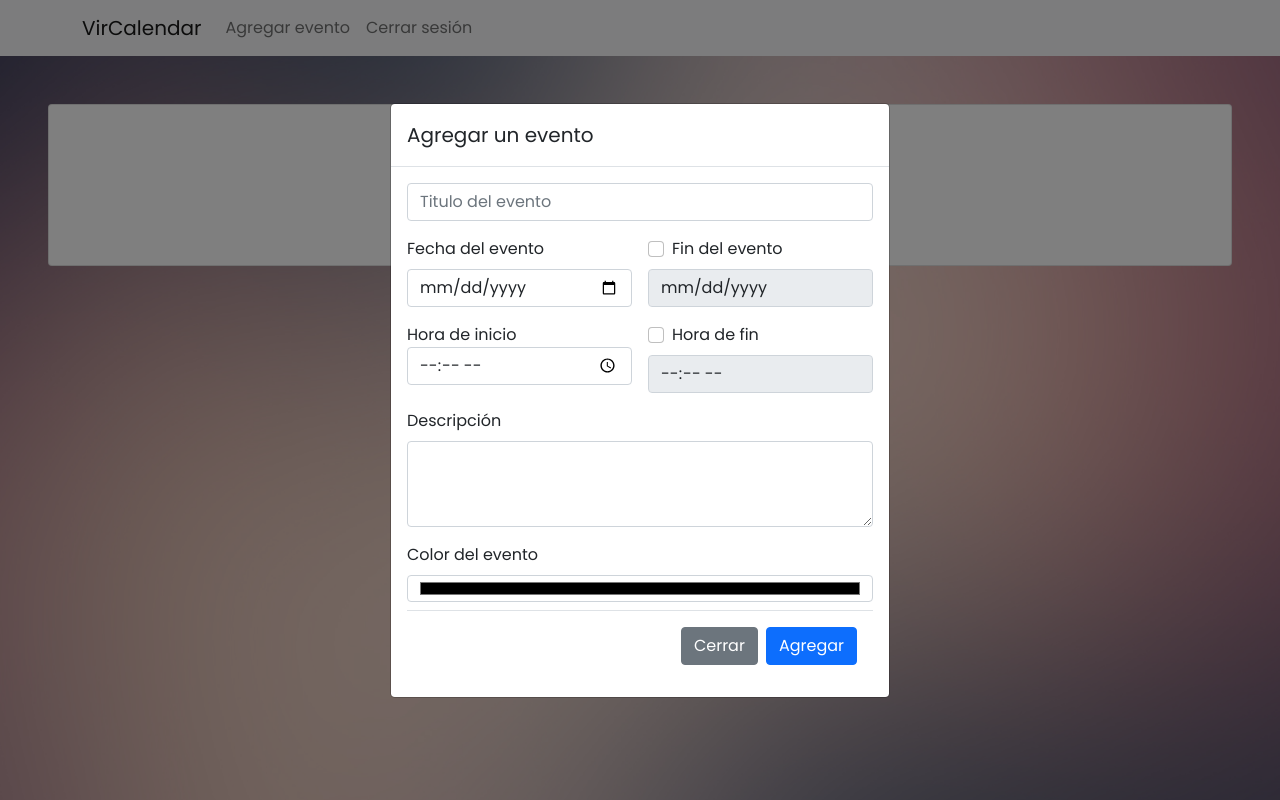
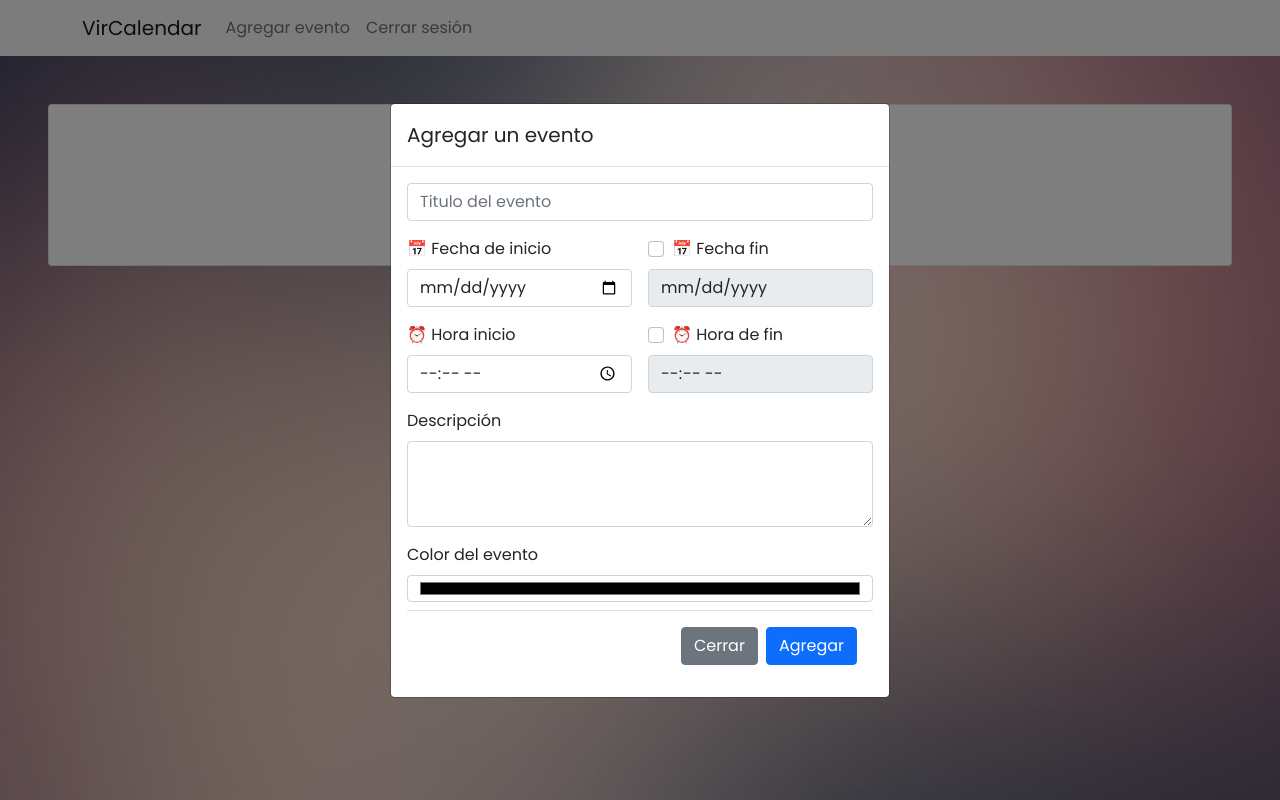
Before and after one commit to juanrojasjr/vircalendar, a PHP site: page /home.php in a window 1280 px wide, after a click on "Agregar evento". Run offline with PHP 8.4, Linux system fonts and the light colour scheme; data comes from the database, SQL or seed files in the repository; data that the repository does not hold is empty; some libraries are stand-ins or nearby versions.

Commit message:
Ajuste de estilos

```diff
--- a/css/main.css
+++ b/css/main.css
@@ -16,3 +16,8 @@ body{
     text-decoration: none;
     color: black;
 }
+
+#eventModal table tr:nth-child(5) td,
+#eventModal table tr:nth-child(6) td {
+    border: 0;
+}
--- a/home.php
+++ b/home.php
@@ -62,27 +62,27 @@
                 <input type="text" class="form-control" id="tt" placeholder="Titulo del evento">
               </div>
               <div class="col">
-                <label for="ds" class="form-label">Fecha del evento</label>
+                <label for="ds" class="form-label">📅 Fecha de inicio</label>
                 <input type="date" class="form-control" id="ds" placeholder="Fecha inicio">
               </div>
               <div class="col">
                 <div class="form-check mb-2">
                   <input class="form-check-input" type="checkbox" id="endDate">
                   <label class="form-check-label" for="endDate">
-                    Fin del evento
+                  📅 Fecha fin
                   </label>
                 </div>
                 <input type="date" class="form-control" id="de" disabled>
               </div>
               <div class="col">
-                <label for="exampleInputEmail1">Hora de inicio</label>
+                <label for="exampleInputEmail1" class="mb-2">⏰ Hora inicio</label>
                 <input type="time" class="form-control" id="hs">
               </div>
               <div class="col">
                 <div class="form-check mb-2">
                   <input class="form-check-input" type="checkbox" id="endHour">
                   <label class="form-check-label" for="endHour">
-                    Hora de fin
+                  ⏰ Hora de fin
                   </label>
                 </div>
                 <input type="time" class="form-control" id="he" disabled>
```
